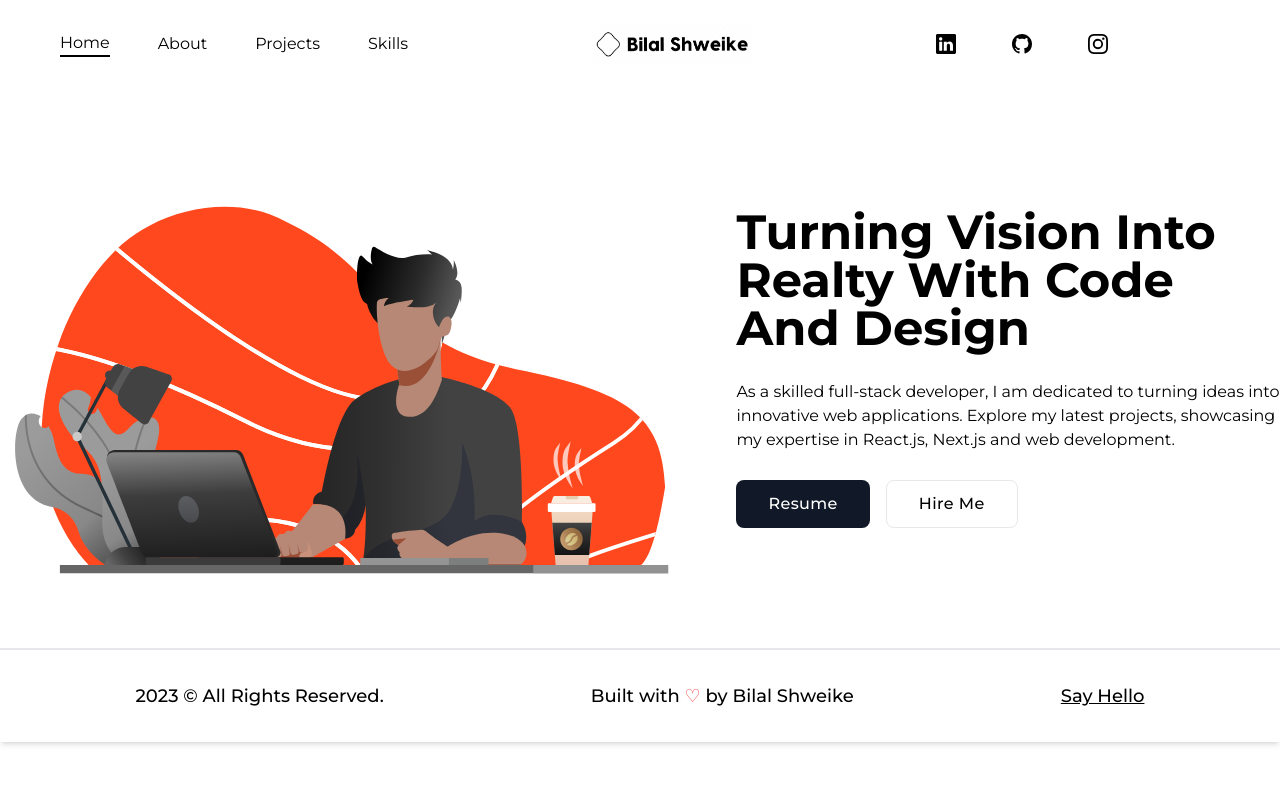
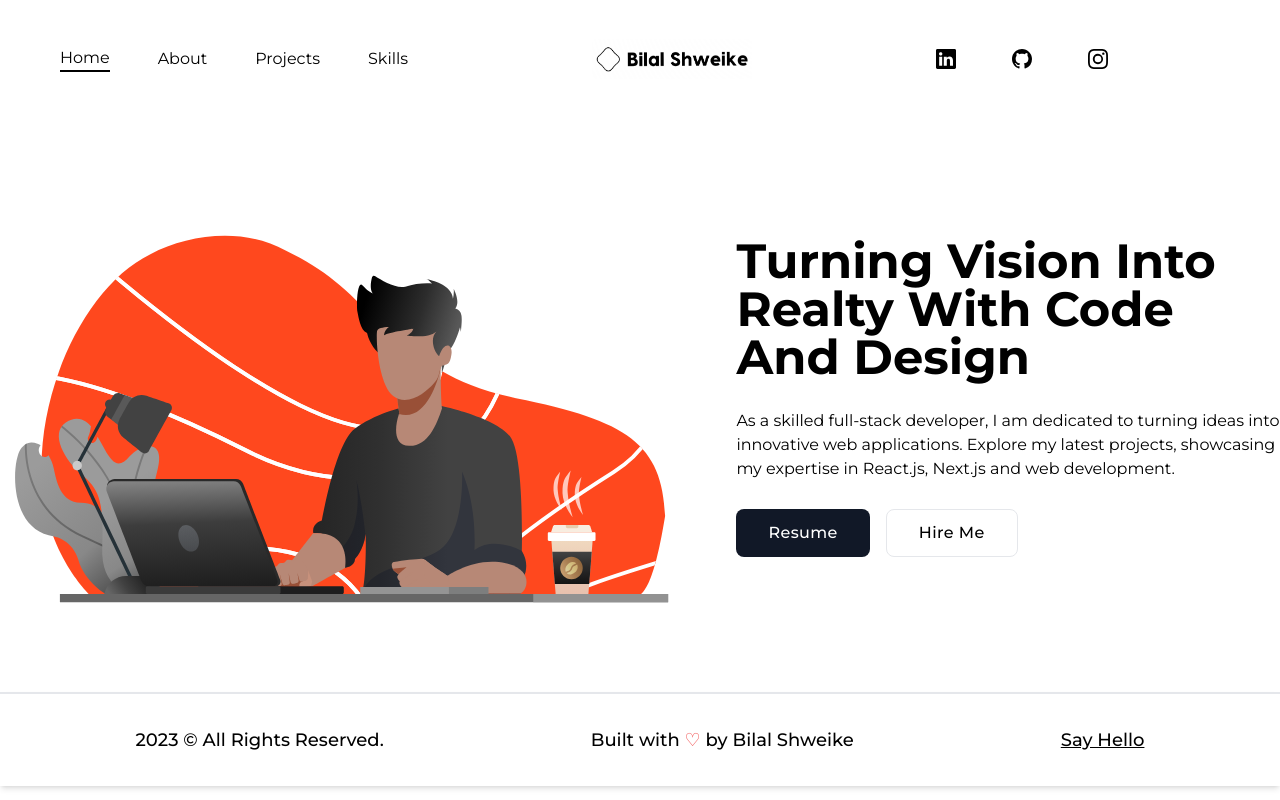
Before and after one commit to BilalSh10/Portfolio, a Next.js app: page / in a window 1280 px wide. Built offline with nearby package versions, Linux system fonts and the light colour scheme.

Commit message:
fix a bug
fix a bug in the design

```diff
--- a/src/app/page.tsx
+++ b/src/app/page.tsx
@@ -4,7 +4,7 @@
 
 export default function Home() {
   return (
-    <main className="flex flex-col items-center  min-h-screen">
+    <main className="flex flex-col items-center justify-evenly min-h-screen">
       <Navbar />
       <Header />
       <Footer />
```
